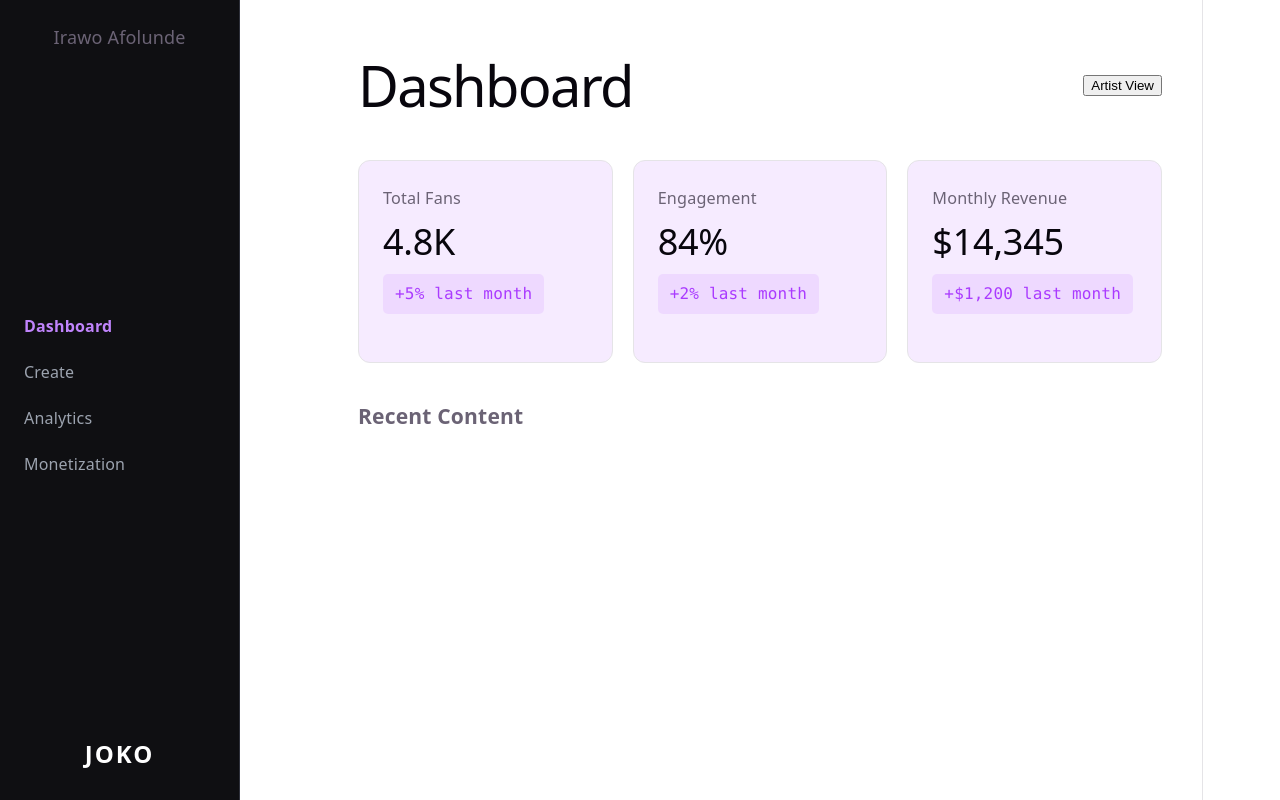
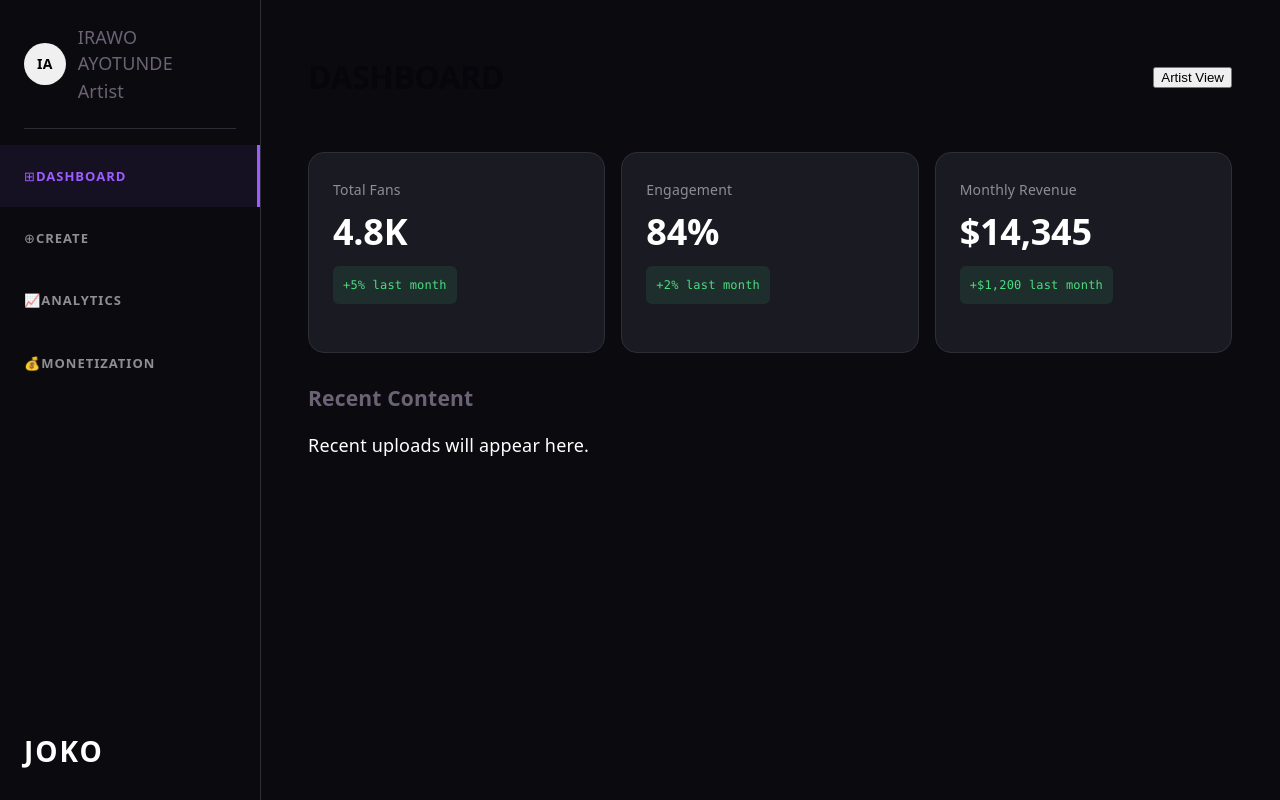
Before and after one commit to Joko-Inc/joko-artist, a React (Vite) app: page /dashboard in a window 1280 px wide. Built offline with nearby package versions, Linux system fonts and the light colour scheme.

Commit message:
Updated Nav Bar v 2, Nav Bar CSS, Stat Card Added

```diff
--- a/index.html
+++ b/index.html
@@ -4,7 +4,8 @@
     <meta charset="UTF-8" />
     <link rel="icon" type="image/svg+xml" href="/favicon.svg" />
     <meta name="viewport" content="width=device-width, initial-scale=1.0" />
-    <title>react-ts-vite-app</title>
+    <title>JOKO Artist</title>
+    <link href="https://fonts.googleapis.com/css2?family=Inter:wght@400;600;700&display=swap" rel="stylesheet">
   </head>
   <body>
     <div id="root"></div>
--- a/src/App.css
+++ b/src/App.css
@@ -230,3 +230,23 @@
   color: var(--text-h);
   margin: 0 0 10px 0;
 }
+
+.main-content {
+  background-color: var(--bg);
+  padding: 32px 48px;
+  margin-left: 260px; /* Slightly wider sidebar for comfort */
+}
+
+.dashboard-header h1 {
+  font-size: 32px;
+  font-weight: 700;
+  letter-spacing: -0.5px;
+  text-transform: uppercase;
+}
+
+.stats-grid {
+  display: grid;
+  grid-template-columns: repeat(3, 1fr);
+  gap: 16px;
+  margin-bottom: 32px;
+}
--- a/src/components/Navbar.css
+++ b/src/components/Navbar.css
@@ -1,46 +1,87 @@
-.side-nav {
+.sidebar {
+  width: 260px;
+  height: 100vh;
+  background-color: #0B0B0F;
+  border-right: 1px solid #2E2E38;
+  display: flex;
+  flex-direction: column; /* Stacks items vertically */
   position: fixed;
   left: 0;
   top: 0;
-  width: 240px;
-  height: 100vh;
-  background-color: #0F0F12;
-  border-right: 1px solid #2e303a;
+}
+
+/* --- New Profile Section --- */
+.sidebar-profile {
+  display: flex;
+  align-items: center;
+  padding: 24px;
+}
+
+.profile-icon {
+  width: 42px;
+  height: 42px;
+  background-color: #F0F0F0; /* Light circle like the design */
+  border-radius: 50%;
+  display: flex;
+  align-items: center;
+  justify-content: center;
+  margin-right: 12px;
+}
+
+.initials {
+  color: #000;
+  font-weight: 700;
+  font-size: 14px;
+}
+
+.profile-info {
   display: flex;
   flex-direction: column;
-  justify-content: space-between;
-  padding: 24px;
-  box-sizing: border-box;
+  gap: 2px;
 }
 
-.nav-menu ul {
-  list-style: none;
+/* --- Navigation & Your Purple Glow --- */
+.nav-links {
+  list-style-type: none;
   padding: 0;
-  margin: 40px 0;
+  margin: 0;
+  flex: 1; /* This "spring" pushes the footer to the bottom */
 }
 
-.nav-menu li {
-  margin: 20px 0;
+.nav-item {
+  display: flex;
+  align-items: center;
+  padding: 18px 24px;
+  color: #8E8E93;
+  text-decoration: none;
+  font-weight: 600;
+  font-size: 13px;
+  letter-spacing: 1px;
+  transition: all 0.2s ease;
 }
 
-.nav-menu a {
-  color: #9ca3af;
-  text-decoration: none;
-  font-size: 16px;
-  display: flex;
-  align-items: center;
-  gap: 12px;
-  transition: color 0.2s;
+/* Your preferred active state styles */
+.nav-item.active {
+  color: #9D5CFF;
+  background-color: rgba(157, 92, 255, 0.08); /* The purple glow */
+  border-right: 3px solid #9D5CFF;
 }
 
-.nav-menu li.active-link a {
-  color: #c084fc; /* JOKO Purple */
-  font-weight: 600;
+/* --- Bottom Footer --- */
+.sidebar-footer {
+  padding: 32px 24px;
 }
 
-.joko-logo {
-  font-size: 24px;
-  font-weight: bold;
+.brand-logo {
   color: white;
+  font-size: 28px;
+  font-weight: 800;
   letter-spacing: 2px;
+  margin: 0;
 }
+
+.divider {
+  height: 1px;
+  background-color: #2E2E38;
+  margin: 0 24px 16px 24px;
+}
--- a/src/components/Navbar.tsx
+++ b/src/components/Navbar.tsx
@@ -1,29 +1,50 @@
-import { Link, useLocation } from "react-router-dom";
-import "./Navbar.css";
+import { NavLink } from 'react-router-dom';
+import './Navbar.css';
 
-/**
- * Side Navigation Bar for the Artist Interface.
- */
-export function Navbar() {
-    const location = useLocation();
-    const isActive = (path: string) => location.pathname === path ? 'active-link' : '';
+export const Navbar = () => {
+    return (
+        <nav className="sidebar">
+            {/* Top: Artist Profile */}
+            <div className="sidebar-profile">
+                <div className="profile-icon">
+                    <span className="initials">IA</span>
+                </div>
+                <div className="profile-info">
+                    <span className="artist-name">IRAWO AYOTUNDE</span>
+                    <span className="artist-label">Artist</span>
+                </div>
+            </div>
 
-    return (
-        <nav className="side-nav">
-            <div className="nav-profile">
-                <p className="artist-name">Irawo Afolunde</p>
-            </div>
-            <div className="nav-menu">
-                <ul>
-                    <li className={isActive('/dashboard')}><Link to="/dashboard">Dashboard</Link></li>
-                    <li className={isActive('/create')}><Link to="/create">Create</Link></li>
-                    <li className={isActive('/analytics')}><Link to="/analytics">Analytics</Link></li>
-                    <li className={isActive('/monetization')}><Link to="/monetization">Monetization</Link></li>
-                </ul>
-            </div>
-            <div className="nav-footer">
-                <h2 className="joko-logo">JOKO</h2>
+            <div className="divider"></div>
+
+            {/* Middle: Nav Links (This section will expand) */}
+            <ul className="nav-links">
+                <li>
+                    <NavLink to="/dashboard" className={({ isActive }) => isActive ? 'nav-item active' : 'nav-item'}>
+                        <span className="icon">⊞</span> DASHBOARD
+                    </NavLink>
+                </li>
+                <li>
+                    <NavLink to="/create" className={({ isActive }) => isActive ? 'nav-item active' : 'nav-item'}>
+                        <span className="icon">⊕</span> CREATE
+                    </NavLink>
+                </li>
+                <li>
+                    <NavLink to="/analytics" className={({ isActive }) => isActive ? 'nav-item active' : 'nav-item'}>
+                        <span className="icon">📈</span> ANALYTICS
+                    </NavLink>
+                </li>
+                <li>
+                    <NavLink to="/monetization" className={({ isActive }) => isActive ? 'nav-item active' : 'nav-item'}>
+                        <span className="icon">💰</span> MONETIZATION
+                    </NavLink>
+                </li>
+            </ul>
+
+            {/* Bottom: Brand Logo */}
+            <div className="sidebar-footer">
+                <h2 className="brand-logo">JOKO</h2>
             </div>
         </nav>
     );
-}
+};
--- /dev/null
+++ b/src/components/StatCard.css
@@ -0,0 +1,31 @@
+.stat-card {
+  background: var(--card-bg);
+  border: 1px solid var(--border-color);
+  border-radius: 16px; /* Increased roundness */
+  padding: 24px;
+  display: flex;
+  flex-direction: column;
+  position: relative;
+}
+
+.stat-label {
+  color: var(--text-secondary);
+  font-size: 14px;
+  margin-bottom: 8px;
+}
+
+.stat-value {
+  font-size: 36px; /* Bold, high-impact numbers */
+  font-weight: 600;
+  color: var(--text-primary);
+  margin-bottom: 12px;
+}
+
+.counter {
+  font-size: 12px;
+  color: #4ADE80; /* The target's green growth color */
+  background: rgba(74, 222, 128, 0.1);
+  padding: 4px 8px;
+  border-radius: 6px;
+  width: fit-content;
+}
--- a/src/components/StatCard.tsx
+++ b/src/components/StatCard.tsx
@@ -1,6 +1,7 @@
 /**
  * StatCard component for displaying dashboard metrics.
  */
+import "./StatCard.css";
 export function StatCard({ label, value, trend }: { label: string; value: string; trend: string }) {
     return (
         <div className="stat-card">
--- a/src/index.css
+++ b/src/index.css
@@ -57,16 +57,14 @@
   }
 }
 
-#root {
-  width: 1126px;
-  max-width: 100%;
-  margin: 0 auto;
-  text-align: center;
-  border-inline: 1px solid var(--border);
-  min-height: 100svh;
-  display: flex;
-  flex-direction: column;
-  box-sizing: border-box;
+:root {
+  --bg: #0B0B0F;            /* Deeper, richer black */
+  --card-bg: #1A1A22;       /* The "Obsidian" card color */
+  --text-primary: #FFFFFF;
+  --text-secondary: #8E8E93;
+  --accent-purple: #9D5CFF; /* Brighter, more vibrant purple */
+  --border-color: #2E2E38;
+  --font-main: 'Inter', system-ui, sans-serif; /* Cleaner geometric font */
 }
 
 body {
```
